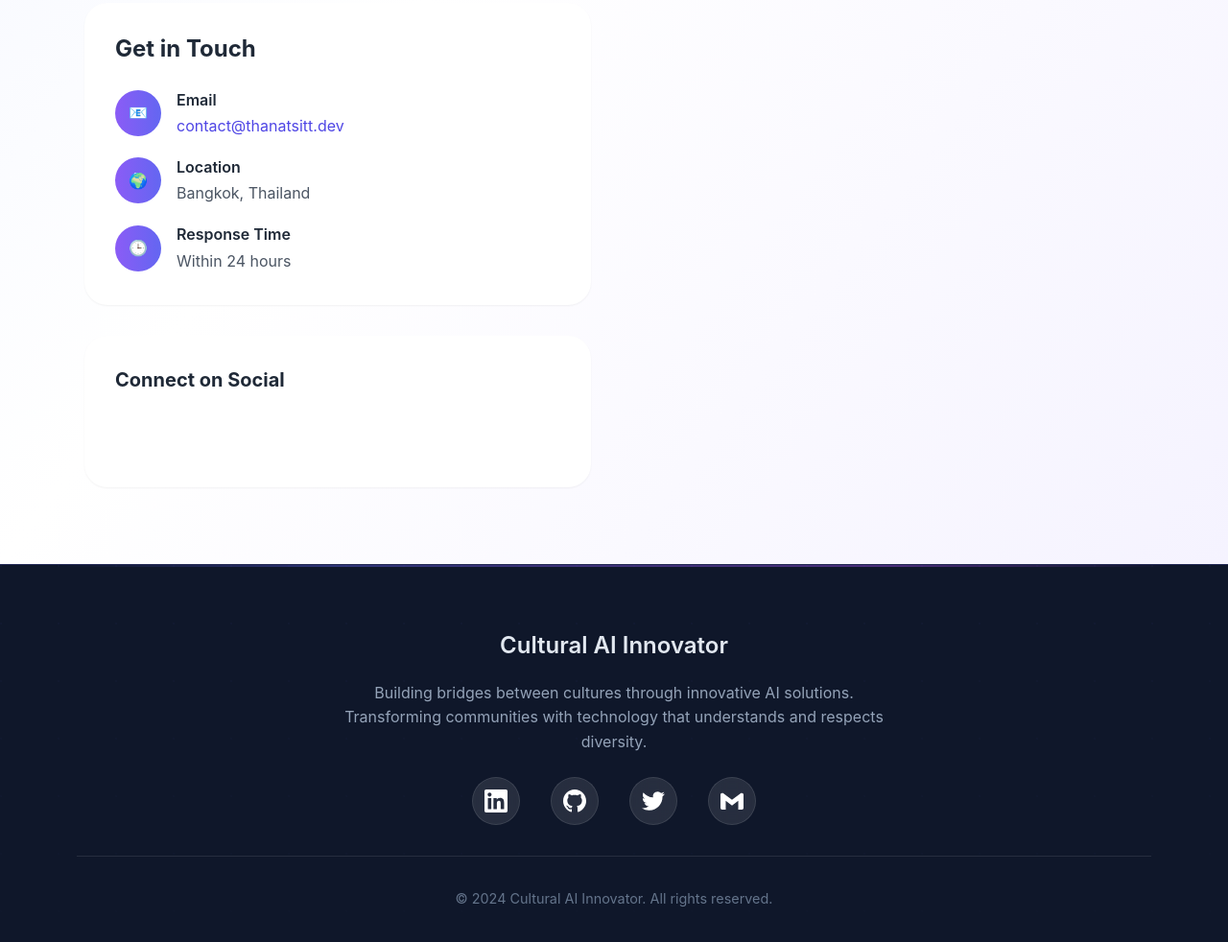
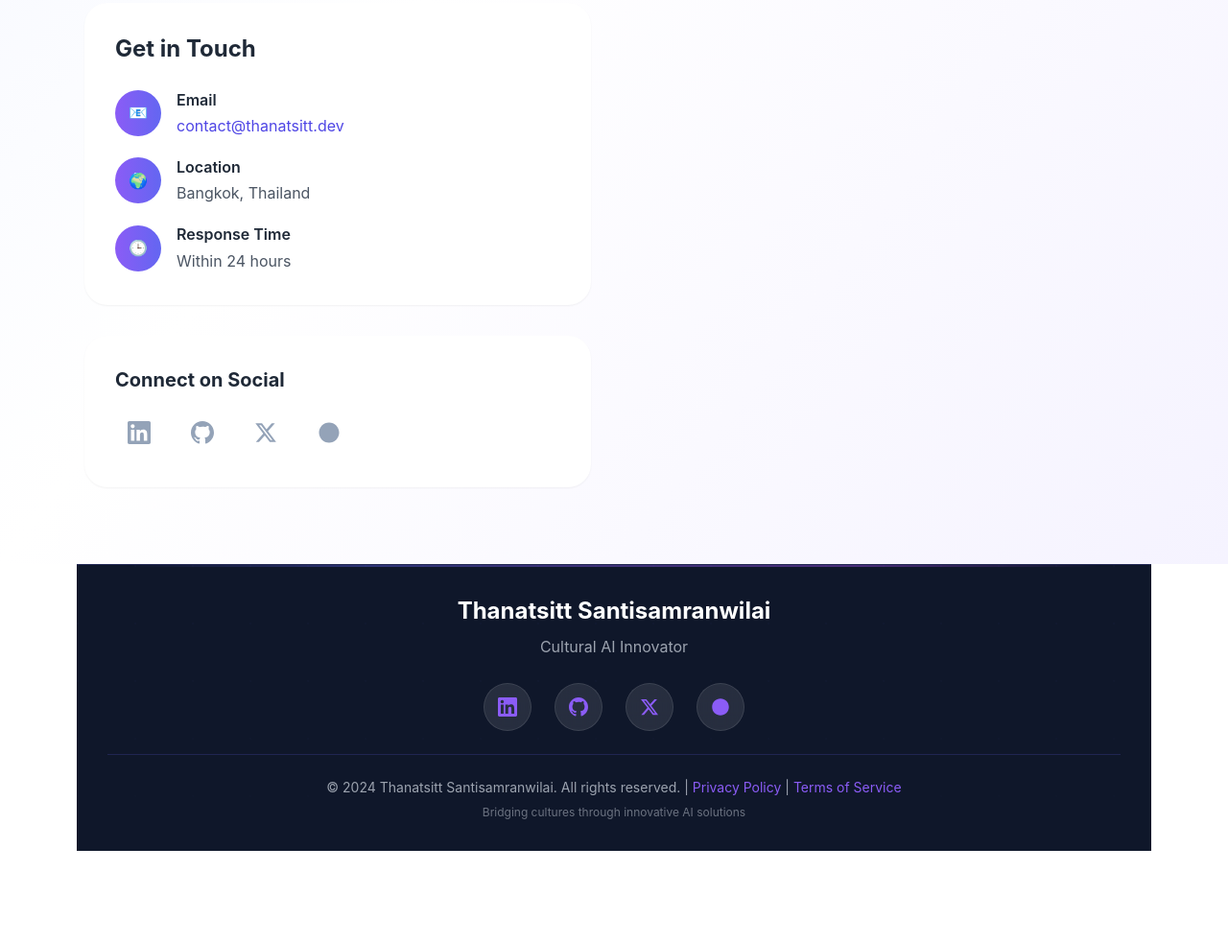
Before and after one commit to Pigletpeakkung/Thannxai, a plain HTML site: page index.html in a window 1280 px wide. Shown: the part 5685-6667 px from the top of the page at 96% size. After the commit the page ends 6572 px from the top, so only its background shows below. Drawn offline with nearby package versions, Linux system fonts and the light colour scheme; some packages are replaced by stand-ins of ours; animation ran at ten frames a second; a script that the page names is missing.

Commit message:
Update index.html

```diff
--- a/index.html
+++ b/index.html
@@ -1128,22 +1128,21 @@
             font-weight: 600;
         }
 
+
 /* Enhanced Footer with AI Network Pattern */
-footer {
+.footer {
     background: #0f172a;
     background-image:
         radial-gradient(circle at 1px 1px, rgba(99, 102, 241, 0.12) 1px, transparent 0);
     background-size: 60px 60px;
     color: white;
-    padding: 4rem 0 2rem;
-    text-align: center;
     position: relative;
     overflow: hidden;
     border-top: 1px solid rgba(99, 102, 241, 0.2);
 }
 
-/* Subtle top glow effect */
-footer::before {
+/* Animated top border glow */
+.footer::before {
     content: '';
     position: absolute;
     top: 0;
@@ -1162,7 +1161,7 @@ footer::before {
 }
 
 /* Gradient overlay for depth */
-footer::after {
+.footer::after {
     content: '';
     position: absolute;
     top: 0;
@@ -1170,7 +1169,7 @@ footer::after {
     right: 0;
     bottom: 0;
     background: linear-gradient(180deg,
-        rgba(15, 23, 42, 0.7) 0%,
+        rgba(15, 23, 42, 0.75) 0%,
         rgba(15, 23, 42, 0.95) 100%
     );
     z-index: 0;
@@ -1186,10 +1185,8 @@ footer::after {
 .social-links {
     display: flex;
     justify-content: center;
-    gap: 2rem;
-    margin-bottom: 2rem;
-    position: relative;
-    z-index: 2;
+    gap: 1.5rem;
+    margin-bottom: 1.5rem;
 }
 
 .social-link {
@@ -1199,25 +1196,44 @@ footer::after {
     width: 50px;
     height: 50px;
     background: rgba(255, 255, 255, 0.1);
-    color: white;
+    color: #94a3b8;
     text-decoration: none;
     border-radius: 50%;
     transition: all 0.4s cubic-bezier(0.4, 0, 0.2, 1);
-    font-size: 1.5rem;
     backdrop-filter: blur(10px);
     border: 1px solid rgba(255, 255, 255, 0.1);
     position: relative;
     overflow: hidden;
 }
 
-/* Hover effect with glow */
+/* Individual social link hover colors */
+.social-link:nth-child(1):hover { /* LinkedIn */
+    background: linear-gradient(135deg, #0077b5, #0a66c2);
+    color: white;
+    box-shadow: 0 10px 25px rgba(0, 119, 181, 0.4);
+}
+
+.social-link:nth-child(2):hover { /* GitHub */
+    background: linear-gradient(135deg, #333, #24292e);
+    color: white;
+    box-shadow: 0 10px 25px rgba(36, 41, 46, 0.4);
+}
+
+.social-link:nth-child(3):hover { /* Twitter/X */
+    background: linear-gradient(135deg, #1da1f2, #14171a);
+    color: white;
+    box-shadow: 0 10px 25px rgba(29, 161, 242, 0.4);
+}
+
+.social-link:nth-child(4):hover { /* Linktree */
+    background: linear-gradient(135deg, #39e09b, #43e55e);
+    color: white;
+    box-shadow: 0 10px 25px rgba(57, 224, 155, 0.4);
+}
+
 .social-link:hover {
-    background: linear-gradient(135deg, var(--primary-color), rgba(139, 92, 246, 0.8));
     transform: translateY(-5px) scale(1.1);
-    box-shadow:
-        0 10px 25px rgba(99, 102, 241, 0.4),
-        0 0 20px rgba(99, 102, 241, 0.3);
-    border-color: rgba(99, 102, 241, 0.5);
+    border-color: rgba(255, 255, 255, 0.3);
 }
 
 /* Ripple effect on click */
@@ -1228,16 +1244,89 @@ footer::after {
     left: 50%;
     width: 0;
     height: 0;
-    background: rgba(255, 255, 255, 0.3);
+    background: rgba(255, 255, 255, 0.2);
     border-radius: 50%;
     transform: translate(-50%, -50%);
     transition: width 0.6s, height 0.6s;
+    z-index: 0;
 }
 
 .social-link:active::before {
-    width: 100px;
-    height: 100px;
-}
+    width: 80px;
+    height: 80px;
+}
+
+.social-link svg {
+    position: relative;
+    z-index: 1;
+}
+
+/* Enhanced link styling */
+.footer a {
+    color: #8b5cf6;
+    transition: all 0.3s ease;
+    text-decoration: none;
+}
+
+.footer a:hover {
+    color: #a855f7;
+    text-shadow: 0 0 8px rgba(168, 85, 247, 0.4);
+}
+
+/* Border enhancement */
+.border-t {
+    border-color: rgba(99, 102, 241, 0.2) !important;
+}
+
+/* Animations */
+@keyframes borderGlow {
+    0%, 100% {
+        opacity: 0.5;
+        transform: scaleX(0.8);
+    }
+    50% {
+        opacity: 1;
+        transform: scaleX(1);
+    }
+}
+
+/* Responsive design */
+@media (max-width: 768px) {
+    .footer {
+        background-size: 40px 40px;
+    }
+
+    .social-links {
+        gap: 1rem;
+    }
+
+    .social-link {
+        width: 45px;
+        height: 45px;
+    }
+
+    .social-link svg {
+        width: 18px;
+        height: 18px;
+    }
+}
+
+@media (max-width: 480px) {
+    .social-links {
+        gap: 0.75rem;
+    }
+
+    .social-link {
+        width: 40px;
+        height: 40px;
+    }
+
+    .social-link svg {
+        width: 16px;
+        height: 16px;
+    }
+}
+
 
 /* Footer text styling */
 .footer-text {
@@ -2068,47 +2157,65 @@ footer::after {
     <div class="footer-content">
         <div class="max-w-6xl mx-auto px-4">
 
-            <!-- Main Footer Content -->
-            <div class="footer-text">
-                <h3 style="color: #e2e8f0; font-size: 1.5rem; margin-bottom: 1rem; font-weight: 600;">
-                    Cultural AI Innovator
-                </h3>
-                <p style="max-width: 600px; margin: 0 auto; line-height: 1.6;">
-                    Building bridges between cultures through innovative AI solutions.
-                    Transforming communities with technology that understands and respects diversity.
-                </p>
-            </div>
-
-            <!-- Social Links -->
-            <div class="social-links">
-                <a href="#" class="social-link" aria-label="LinkedIn">
-                    <svg width="24" height="24" fill="currentColor" viewBox="0 0 24 24">
+            <!-- Enhanced Footer with AI Network Pattern -->
+<footer class="footer">
+    <div class="footer-content">
+        <div class="container">
+            <div class="text-center py-8">
+                <div class="mb-6">
+                    <h3 class="text-2xl font-bold mb-2 font-display">Thanatsitt Santisamranwilai</h3>
+                    <p class="text-gray-400">Cultural AI Innovator</p>
+                </div>
+
+                <div class="social-links mb-6">
+                    <a href="https://www.linkedin.com/in/thanattsitts"
+                       target="_blank"
+                       rel="noopener noreferrer"
+                       class="social-link"
+                       aria-label="Connect on LinkedIn">
+                        <svg width="20" height="20" viewBox="0 0 24 24" fill="currentColor">
                             <path d="M20.447 20.452h-3.554v-5.569c0-1.328-.027-3.037-1.852-3.037-1.853 0-2.136 1.445-2.136 2.939v5.667H9.351V9h3.414v1.561h.046c.477-.9 1.637-1.85 3.37-1.85 3.601 0 4.267 2.37 4.267 5.455v6.286zM5.337 7.433c-1.144 0-2.063-.926-2.063-2.065 0-1.138.92-2.063 2.063-2.063 1.14 0 2.064.925 2.064 2.063 0 1.139-.925 2.065-2.064 2.065zm1.782 13.019H3.555V9h3.564v11.452zM22.225 0H1.771C.792 0 0 .774 0 1.729v20.542C0 23.227.792 24 1.771 24h20.451C23.2 24 24 23.227 24 22.271V1.729C24 .774 23.2 0 22.222 0h.003z"/>
                         </svg>
                     </a>
-
-                <a href="#" class="social-link" aria-label="GitHub">
-                    <svg width="24" height="24" fill="currentColor" viewBox="0 0 24 24">
-                        <path d="M12 0c-6.626 0-12 5.373-12 12 0 5.302 3.438 9.8 8.207 11.387.599.111.793-.261.793-.577v-2.234c-3.338.726-4.033-1.416-4.033-1.416-.546-1.387-1.333-1.756-1.333-1.756-1.089-.745.083-.729.083-.729 1.205.084 1.839 1.237 1.839 1.237 1.07 1.834 2.807 1.304 3.492.997.107-.775.418-1.305.762-1.604-2.665-.305-5.467-1.334-5.467-5.931 0-1.311.469-2.381 1.236-3.221-.124-.303-.535-1.524.117-3.176 0 0 1.008-.322 3.301 1.23.957-.266 1.983-.399 3.003-.404 1.02.005 2.047.138 3.006.404 2.291-1.552 3.297-1.23 3.297-1.23.653 1.653.242 2.874.118 3.176.77.84 1.235 1.911 1.235 3.221 0 4.609-2.807 5.624-5.479 5.921.43.372.823 1.102.823 2.222v3.293c0 .319.192.694.801.576 4.765-1.589 8.199-6.086 8.199-11.386 0-6.627-5.373-12-12-12z"/>
+                    <a href="https://github.com/Pigletpeakkung"
+                       target="_blank"
+                       rel="noopener noreferrer"
+                       class="social-link"
+                       aria-label="View GitHub profile">
+                        <svg width="20" height="20" viewBox="0 0 24 24" fill="currentColor">
+                            <path d="M12 0C5.374 0 0 5.373 0 12 0 17.302 3.438 21.8 8.207 23.387c.599.111.793-.261.793-.577v-2.234c-3.338.726-4.033-1.416-4.033-1.416-.546-1.387-1.333-1.756-1.333-1.756-1.089-.745.083-.729.083-.729 1.205.084 1.839 1.237 1.839 1.237 1.07 1.834 2.807 1.304 3.492.997.107-.775.418-1.305.762-1.604-2.665-.305-5.467-1.334-5.467-5.931 0-1.311.469-2.381 1.236-3.221-.124-.303-.535-1.524.117-3.176 0 0 1.008-.322 3.301 1.23A11.509 11.509 0 0112 5.803c1.02.005 2.047.138 3.006.404 2.291-1.552 3.297-1.23 3.297-1.23.653 1.653.242 2.874.118 3.176.77.84 1.235 1.911 1.235 3.221 0 4.609-2.807 5.624-5.479 5.921.43.372.823 1.102.823 2.222v3.293c0 .319.192.694.801.576C20.566 21.797 24 17.3 24 12c0-6.627-5.373-12-12-12z"/>
                         </svg>
                     </a>
-
-                <a href="#" class="social-link" aria-label="Twitter">
-                    <svg width="24" height="24" fill="currentColor" viewBox="0 0 24 24">
-                        <path d="M23.953 4.57a10 10 0 01-2.825.775 4.958 4.958 0 002.163-2.723c-.951.555-2.005.959-3.127 1.184a4.92 4.92 0 00-8.384 4.482C7.69 8.095 4.067 6.13 1.64 3.162a4.822 4.822 0 00-.666 2.475c0 1.71.87 3.213 2.188 4.096a4.904 4.904 0 01-2.228-.616v.06a4.923 4.923 0 003.946 4.827 4.996 4.996 0 01-2.212.085 4.936 4.936 0 004.604 3.417 9.867 9.867 0 01-6.102 2.105c-.39 0-.779-.023-1.17-.067a13.995 13.995 0 007.557 2.209c9.053 0 13.998-7.496 13.998-13.985 0-.21 0-.42-.015-.63A9.935 9.935 0 0024 4.59z"/>
+                    <a href="https://x.com/SThanattsitt"
+                       target="_blank"
+                       rel="noopener noreferrer"
+                       class="social-link"
+                       aria-label="Follow on Twitter/X">
+                        <svg width="20" height="20" viewBox="0 0 24 24" fill="currentColor">
+                            <path d="M18.244 2.25h3.308l-7.227 8.26 8.502 11.24H16.17l-5.214-6.817L4.99 21.75H1.68l7.73-8.835L1.254 2.25H8.08l4.713 6.231zm-1.161 17.52h1.833L7.084 4.126H5.117z"/>
                         </svg>
                     </a>
-
-                <a href="#" class="social-link" aria-label="Email">
-                    <svg width="24" height="24" fill="currentColor" viewBox="0 0 24 24">
-                        <path d="M24 5.457v13.909c0 .904-.732 1.636-1.636 1.636h-3.819V11.73L12 16.64l-6.545-4.91v9.273H1.636A1.636 1.636 0 0 1 0 19.366V5.457c0-.904.732-1.636 1.636-1.636h.98L12 10.856l9.382-7.035h.982C23.268 3.821 24 4.553 24 5.457z"/>
+                    <a href="https://linktr.ee/ThanttEzekiel"
+                       target="_blank"
+                       rel="noopener noreferrer"
+                       class="social-link"
+                       aria-label="View Linktree profile">
+                        <svg width="20" height="20" viewBox="0 0 24 24" fill="currentColor">
+                            <path d="M12 22.5c5.799 0 10.5-4.701 10.5-10.5S17.799 1.5 12 1.5 1.5 6.201 1.5 12 6.201 22.5 12 22.5zm-1.125-12.75h2.25v-2.25h-2.25v2.25zm0 3h2.25V9.75h-2.25v2.25zm0 3h2.25v-2.25h-2.25v2.25z"/>
                         </svg>
                     </a>
                 </div>
 
-            <!-- Copyright -->
-            <div class="copyright">
-                <p>&copy; 2024 Cultural AI Innovator. All rights reserved.</p>
+                <div class="border-t border-gray-700 pt-6">
+                    <p class="text-gray-400 text-sm">
+                        © 2024 Thanatsitt Santisamranwilai. All rights reserved. |
+                        <a href="/privacy" class="hover:text-white transition-colors">Privacy Policy</a> |
+                        <a href="/terms" class="hover:text-white transition-colors">Terms of Service</a>
+                    </p>
+                    <p class="text-gray-500 text-xs mt-2">
+                        Bridging cultures through innovative AI solutions
+                    </p>
+                </div>
             </div>
         </div>
     </div>
```
Lines whose indentation alone changed are shown as unchanged.
